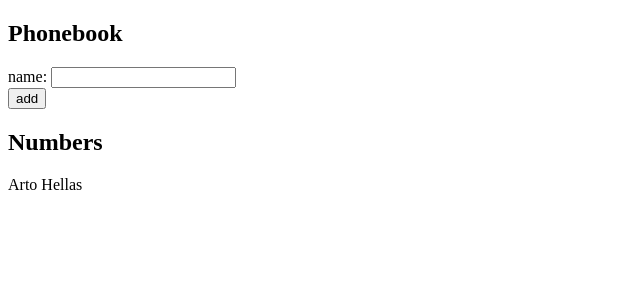
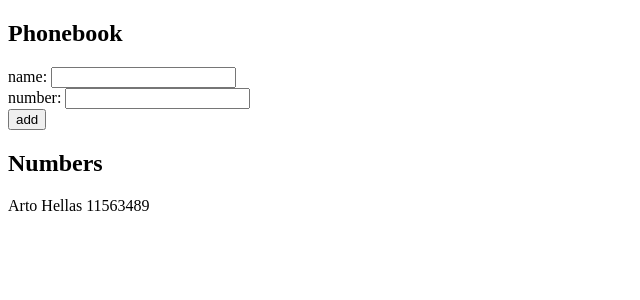
Before and after one commit to nati-friedman/part3-phonebook-backend, a React (Vite) app in the folder part2/phonebook/phonebook/: page / in a window 1280 px wide. Shown: the top 300 px of the page, without its empty margins (0-640 px from the left). Built offline with nearby package versions, Linux system fonts and the light colour scheme.

Commit message:
exercise 2.8

```diff
--- a/part2/phonebook/phonebook/src/App.jsx
+++ b/part2/phonebook/phonebook/src/App.jsx
@@ -1,11 +1,21 @@
 import { useState } from "react";
 
 const App = () => {
-  const [persons, setPersons] = useState([{ name: "Arto Hellas" }]);
+  const [persons, setPersons] = useState([
+    {
+      name: "Arto Hellas",
+      number: "11563489",
+    },
+  ]);
   const [newName, setNewName] = useState("");
+  const [newNumber, setNewNumber] = useState("");
 
-  const handleChange = (e) => {
+  const handleNameChange = (e) => {
     setNewName(e.target.value);
+  };
+
+  const handleNumberChange = (e) => {
+    setNewNumber(e.target.value);
   };
 
   const handleSubmit = (e) => {
@@ -18,6 +28,7 @@
       setPersons(
         persons.concat({
           name: newName,
+          number: newNumber,
         })
       );
     }
@@ -28,7 +39,10 @@
       <h2>Phonebook</h2>
       <form onSubmit={handleSubmit}>
         <div>
-          name: <input value={newName} onChange={handleChange} />
+          name: <input value={newName} onChange={handleNameChange} />
+        </div>
+        <div>
+          number: <input value={newNumber} onChange={handleNumberChange} />
         </div>
         <div>
           <button type="submit">add</button>
@@ -36,7 +50,9 @@
       </form>
       <h2>Numbers</h2>
       {persons.map((person) => (
-        <p key={person.name}>{person.name}</p>
+        <p key={person.name}>
+          {person.name} {person.number}
+        </p>
       ))}
     </div>
   );
```
